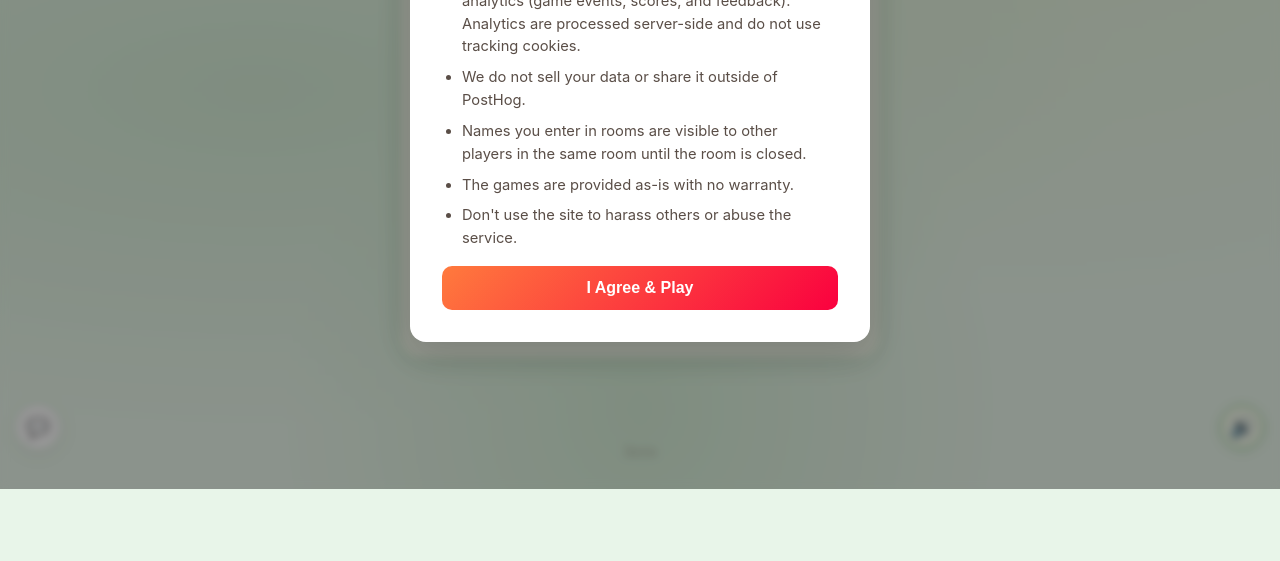
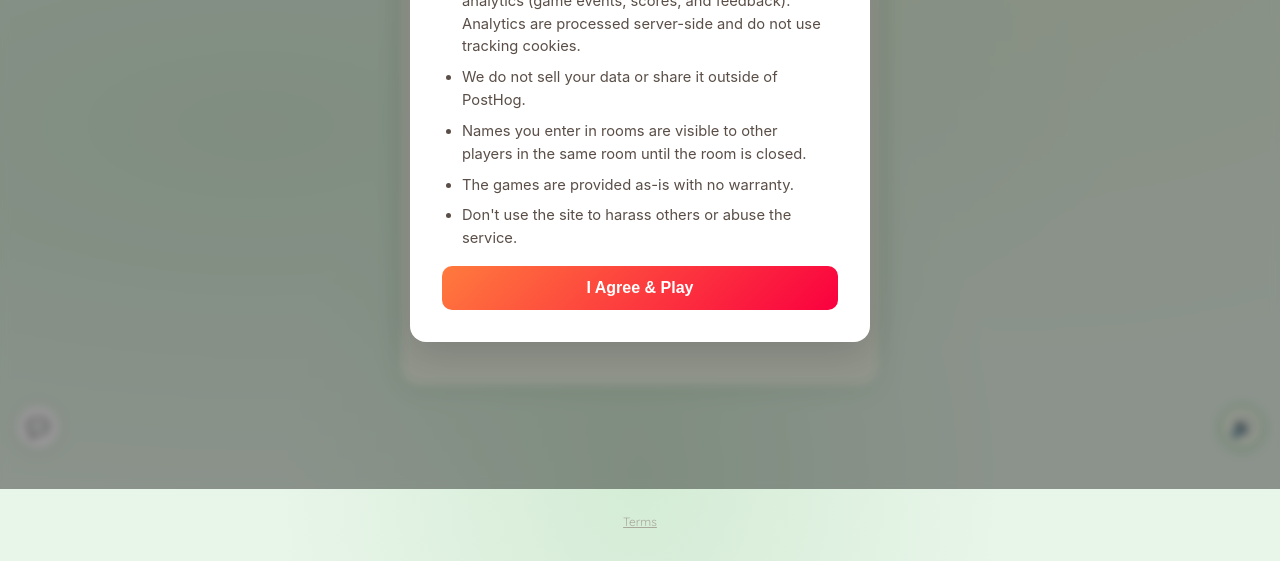
Before and after one commit to shivangi827/your-fav-game-library, a website: page public/word-scramble/index.html in a window 1280 px wide. Shown: the part 311-872 px from the top of the page. Before the commit the page ends 800 px from the top, so only its background shows below. Drawn offline with Linux system fonts and the light colour scheme; files that its build step writes are made by us from their sources.

Commit message:
[feat]: Fix the footer for gramble

```diff
--- a/public/word-scramble/style.css
+++ b/public/word-scramble/style.css
@@ -76,7 +76,7 @@ body {
   justify-content: center;
   align-items: center;
   min-height: 100dvh;
-  padding: 1.5rem 1.5rem 5rem;
+  padding: 1.5rem;
   position: relative;
   z-index: 1;
 }
@@ -720,13 +720,8 @@ body {
 
 /* Footer */
 .site-footer {
-  position: fixed;
-  bottom: 0;
-  left: 0;
-  right: 0;
   text-align: center;
-  padding: 0.5rem;
-  z-index: 10;
+  padding: 1rem 0.5rem 2rem;
 }
 
 .site-footer a {
```
